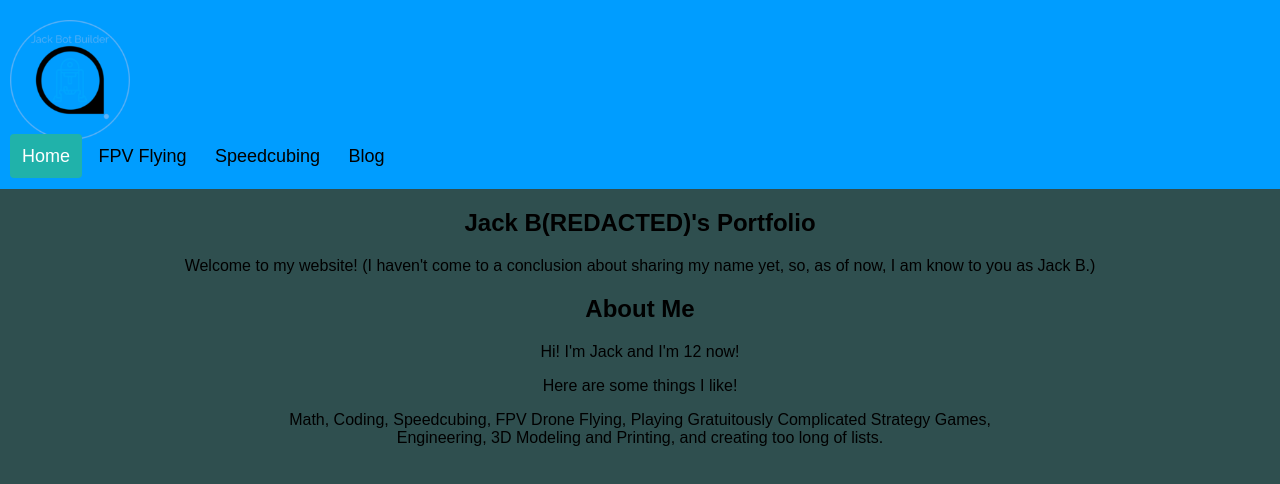
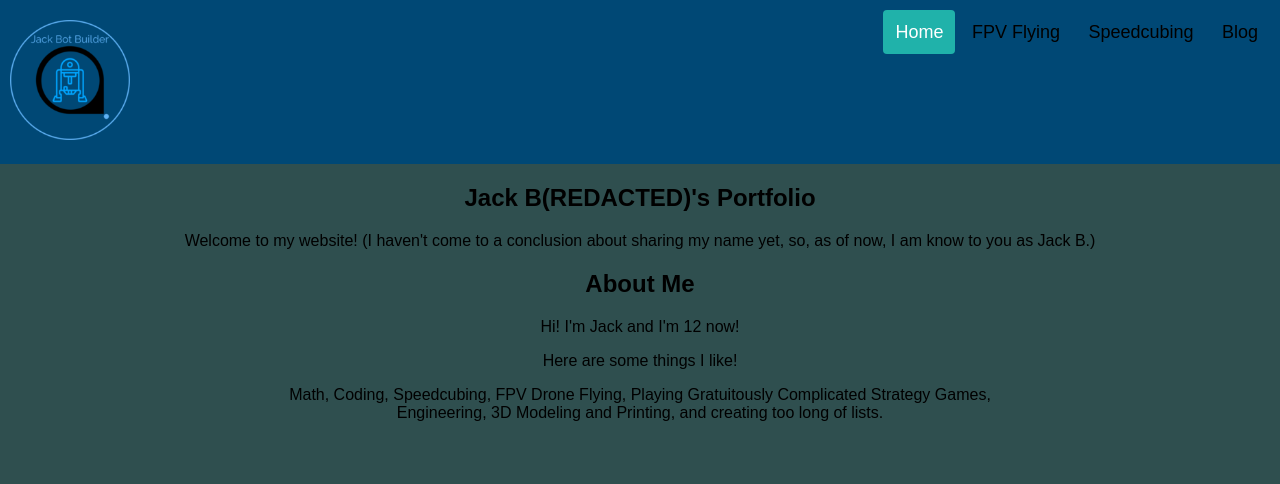
Before and after one commit to jackBotBuilder/jackbotbuilder.github.io, a plain HTML site: page index.html in a window 1280 px wide. Drawn offline with Linux system fonts and the light colour scheme.

Commit message:
Update style.css

```diff
--- a/style.css
+++ b/style.css
@@ -8,7 +8,7 @@ body {
 
 .header {
   overflow: hidden;
-  background-color: #009dff;
+  background-color: #004875;
   padding: 20px 10px;
 
 }
@@ -40,7 +40,7 @@ body {
 }
 
 .header-right {
-  float: center;
+  float: right;
 }
 
 @media screen and (max-width: 500px) {
```
